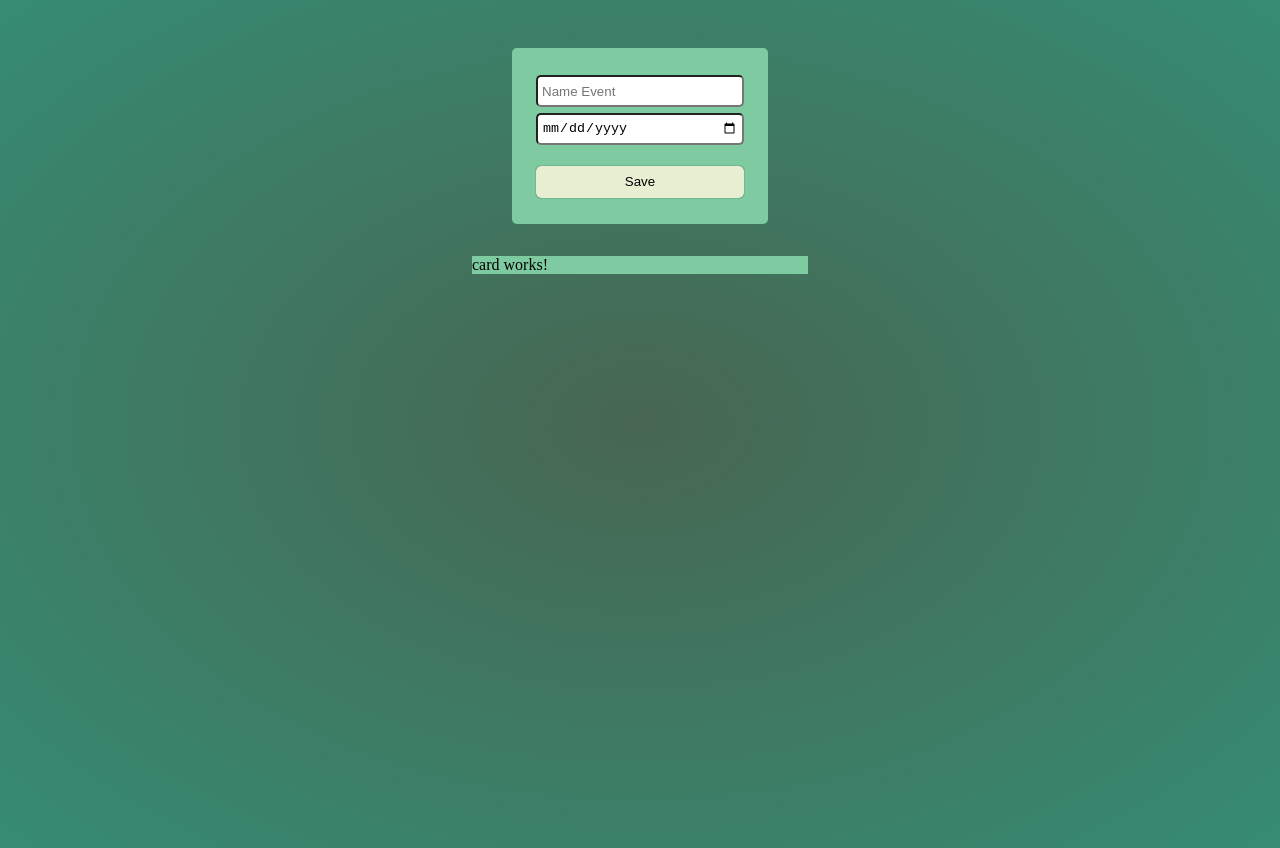
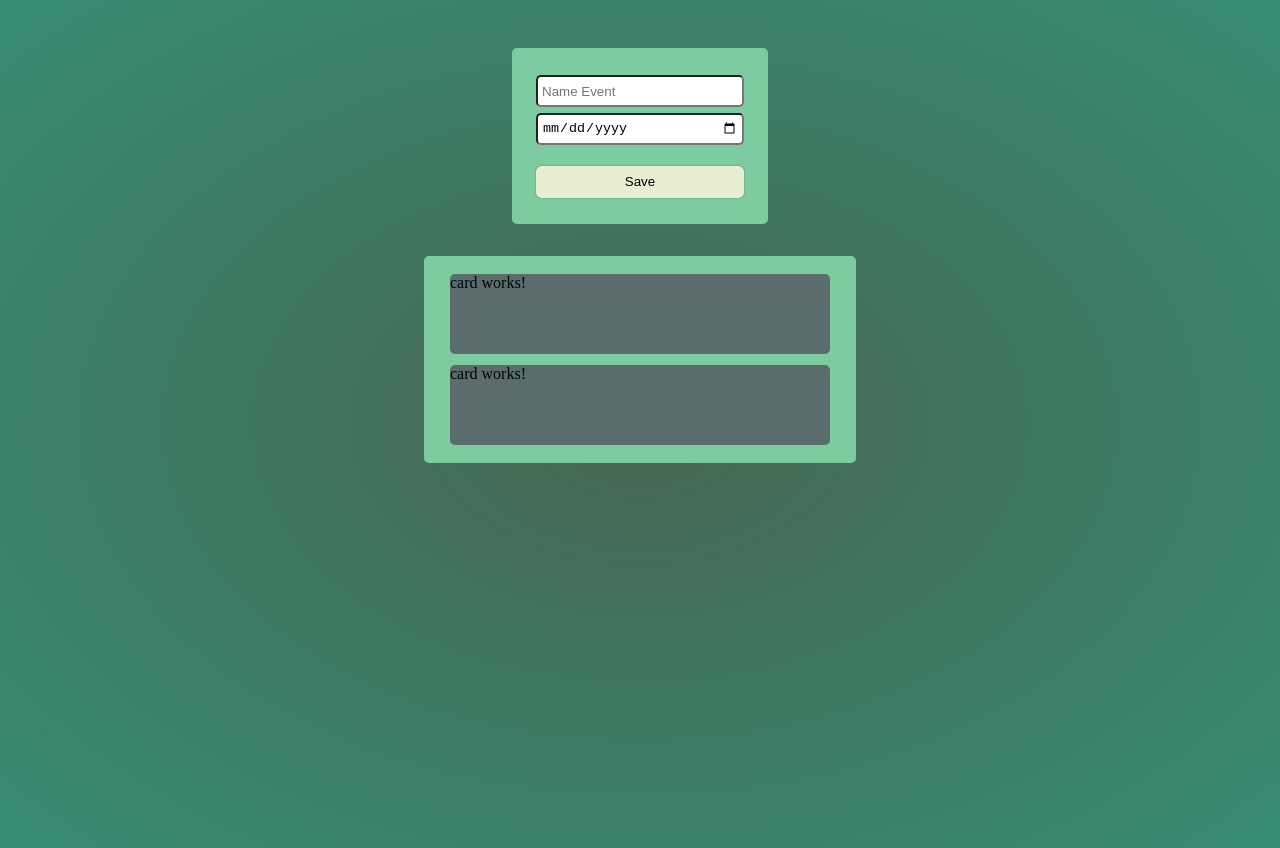
Before and after one commit to VlV-515/time-for-event, an Angular app: page / in a window 1280 px wide. Built offline with nearby package versions, Linux system fonts and the light colour scheme.

Commit message:
style🎨:Change format css in app.component

```diff
--- a/src/app/app.component.css
+++ b/src/app/app.component.css
@@ -35,13 +35,20 @@ button:hover {
 
 .container-card {
   background-color: #7ecba1;
-  width: 21rem;
+  width: 27rem;
   align-items: center;
   margin: auto;
   margin-top: 2rem;
+  border-radius: 5px;
+  padding: 0 1rem 0.4rem 1rem;
 }
 
 .card {
-  width: 100%;
-  height: 100%;
+  background-color: rgb(91, 108, 108);
+  width: 95%;
+  height: 5rem;
+  margin: auto;
+  display: block;
+  margin-bottom: 0.7rem;
+  border-radius: 5px;
 }
--- a/src/app/app.component.html
+++ b/src/app/app.component.html
@@ -6,5 +6,7 @@
   </form>
 </div>
 <div class="container-card">
-  <app-card class="card"> </app-card>
+  &nbsp;
+  <app-card class="card"></app-card>
+  <app-card class="card"></app-card>
 </div>
```
